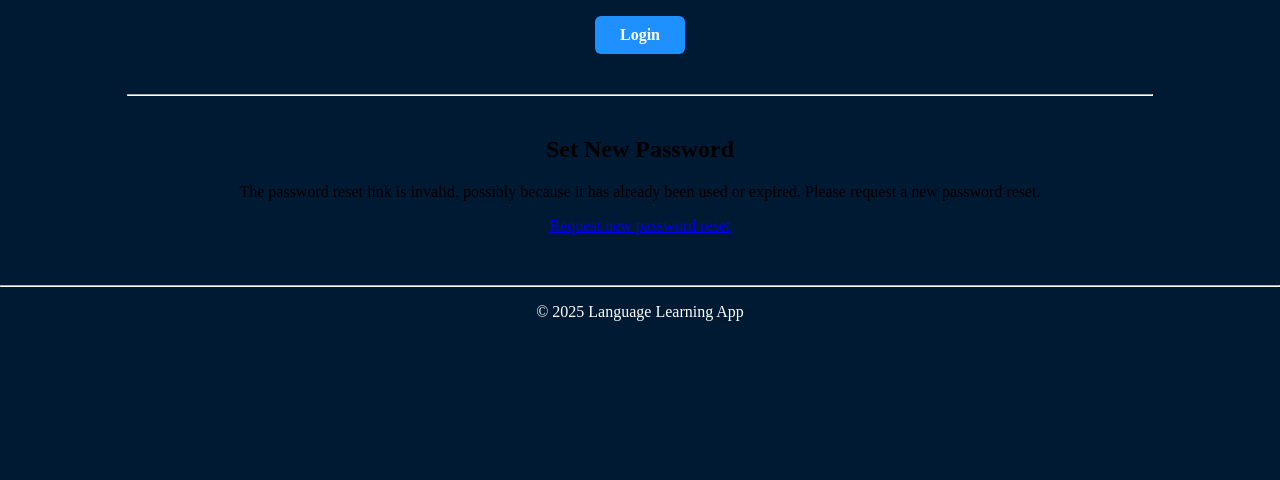
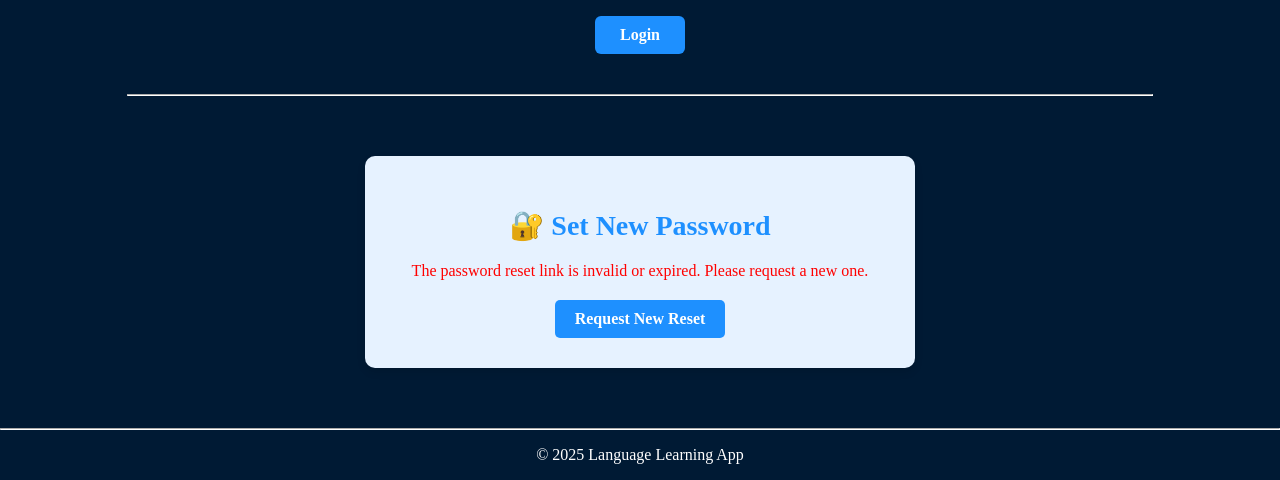
Before and after one commit to AdamRogowski/LanguageLearningApp, a Django app: page /reset/1/1/ in a window 1280 px wide. Shown: the part 393-873 px from the top of the page. Before the commit the page ends 714 px from the top, so only its background shows below. Run offline with Django 5.2, Linux system fonts and the light colour scheme.

Commit message:
pass reset confirm rev

```diff
--- a/base/templates/base/password_reset_confirm.html
+++ b/base/templates/base/password_reset_confirm.html
@@ -1,14 +1,29 @@
 {% extends "main.html" %}
+
 {% block content %}
-<h2>Set New Password</h2>
-{% if validlink %}
-    <form method="post">
-        {% csrf_token %}
-        {{ form.as_p }}
-        <button type="submit">Change password</button>
+<div style="max-width: 500px; margin: 60px auto; background-color: #e6f2ff; padding: 30px 25px; border-radius: 10px; box-shadow: 0 4px 8px rgba(0,0,0,0.1); text-align: center;">
+
+  <h2 style="color: #1E90FF; font-size: 28px; margin-bottom: 20px;">🔐 Set New Password</h2>
+
+  {% if validlink %}
+    <form method="post" style="text-align: left;">
+      {% csrf_token %}
+      {{ form.as_p }}
+
+      <div style="text-align: center; margin-top: 20px;">
+        <button type="submit" style="background-color: #1E90FF; color: white; padding: 10px 20px; border: none; border-radius: 5px; font-weight: bold; cursor: pointer;">
+          Change Password
+        </button>
+      </div>
     </form>
-{% else %}
-    <p>The password reset link is invalid, possibly because it has already been used or expired. Please request a new password reset.</p>
-    <a href="{% url 'password_reset' %}">Request new password reset</a>
-{% endif %}
+  {% else %}
+    <p style="color: red; font-size: 16px; margin-bottom: 20px;">
+      The password reset link is invalid or expired. Please request a new one.
+    </p>
+    <a href="{% url 'password_reset' %}" style="display: inline-block; padding: 10px 20px; background-color: #1E90FF; color: white; text-decoration: none; border-radius: 5px; font-weight: bold;">
+      Request New Reset
+    </a>
+  {% endif %}
+
+</div>
 {% endblock content %}
```
